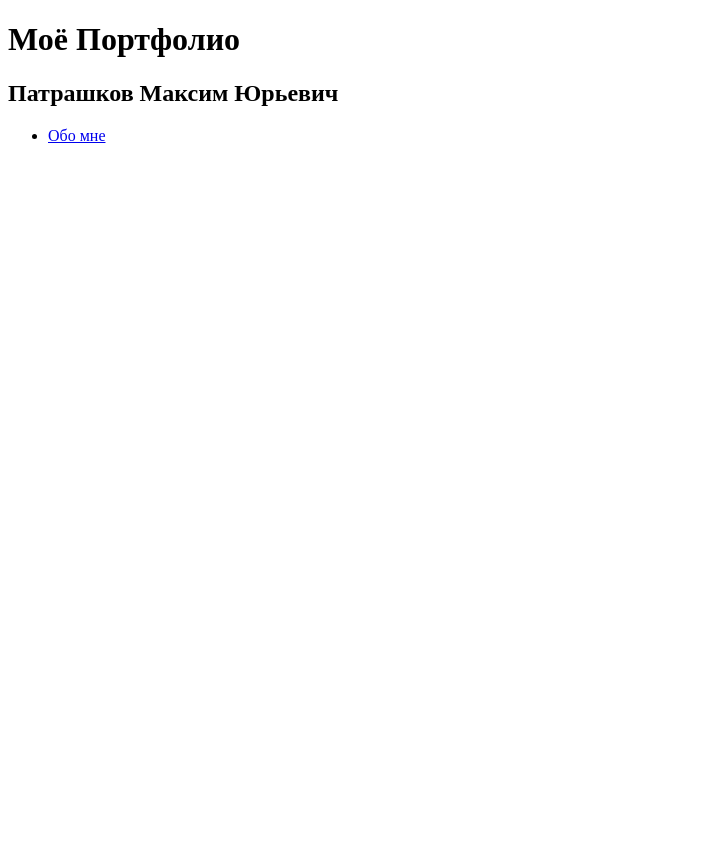
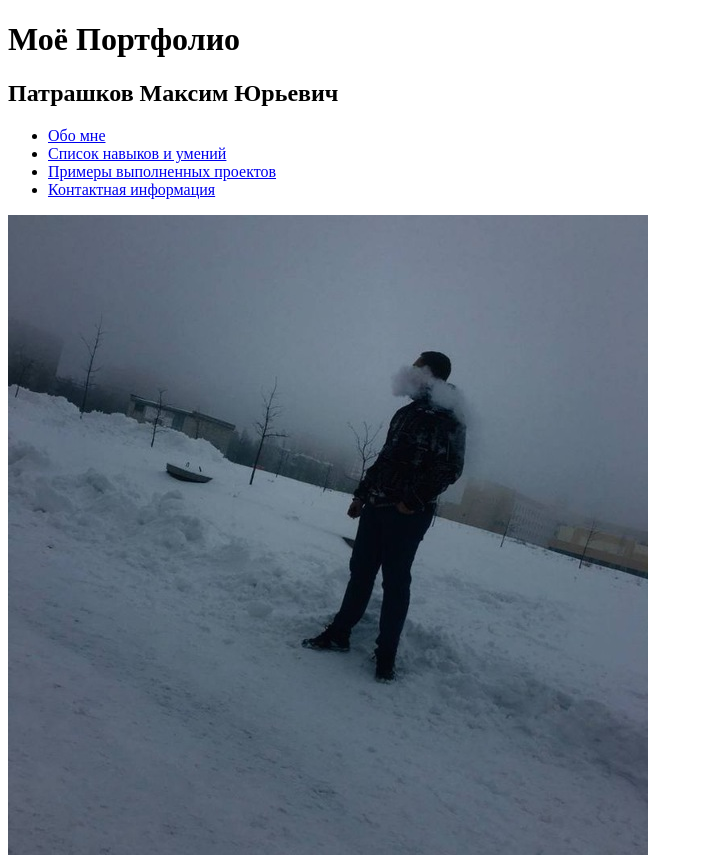
Before and after one commit to makson131/portfolio, a plain HTML site: page index.html in a window 1280 px wide. Shown: the whole page, without its empty margins (0-703 px from the left). Before the commit the page ends 800 px from the top, so only its background shows below. Drawn offline with Linux system fonts and the light colour scheme.

Commit message:
Добавил немного кода и фотографию

```diff
--- a/index.html
+++ b/index.html
@@ -13,12 +13,18 @@
         <nav>
             <ul>
                 <li><a href="#about">Обо мне</a></li>
+                <li><a href="#skill">Список навыков и умений</a></li>
+                <li><a href="#projects">Примеры выполненных проектов</a></li>
+                <li><a href="#contact">Контактная информация</a></li>
             </ul>
         </nav>
+    </header>
+    <main>
+        <section id="about">
+            <img src="/media/photo_1.jpg" alt="Упс, изображение не удалось загрузить :(">
 
-
-
-    </header>
+        </section>
+    </main>
 
 </body>
 </html>
```
Also changed, not shown: media/photo_1.jpg (added).
